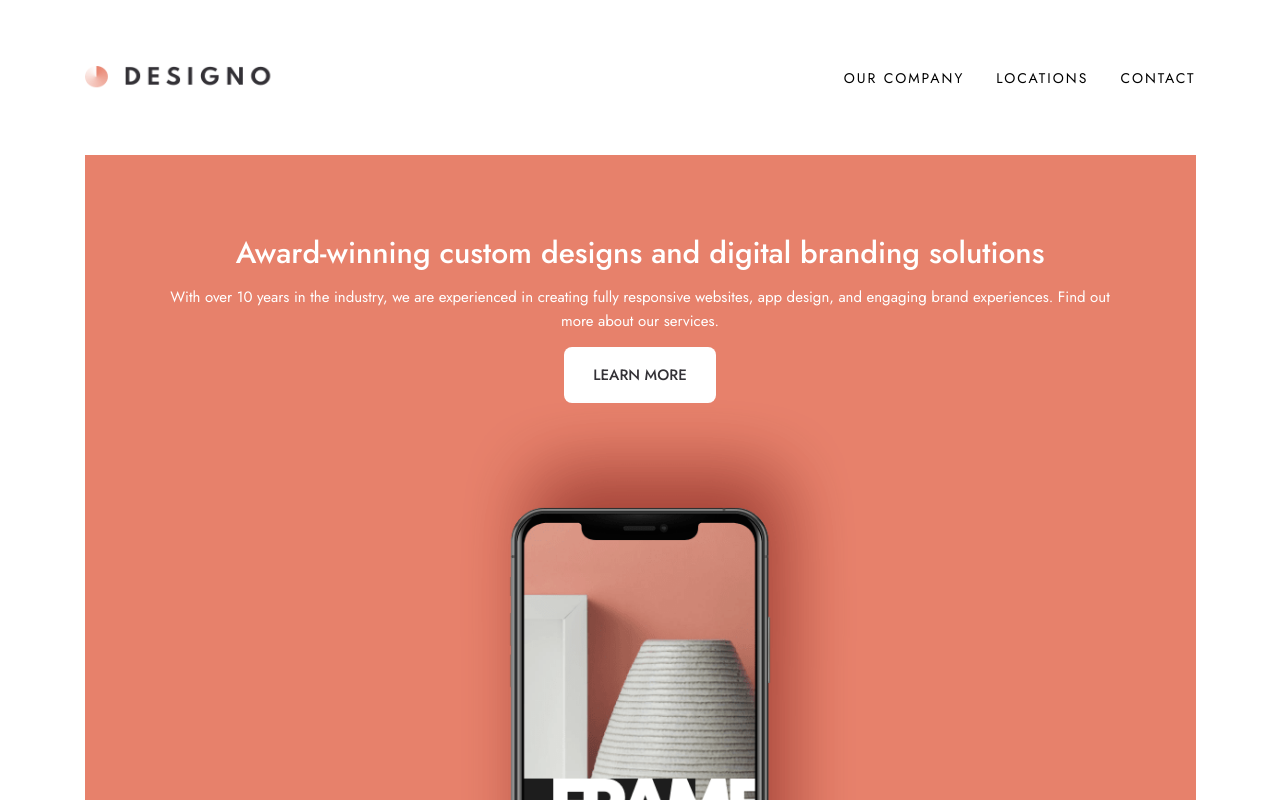
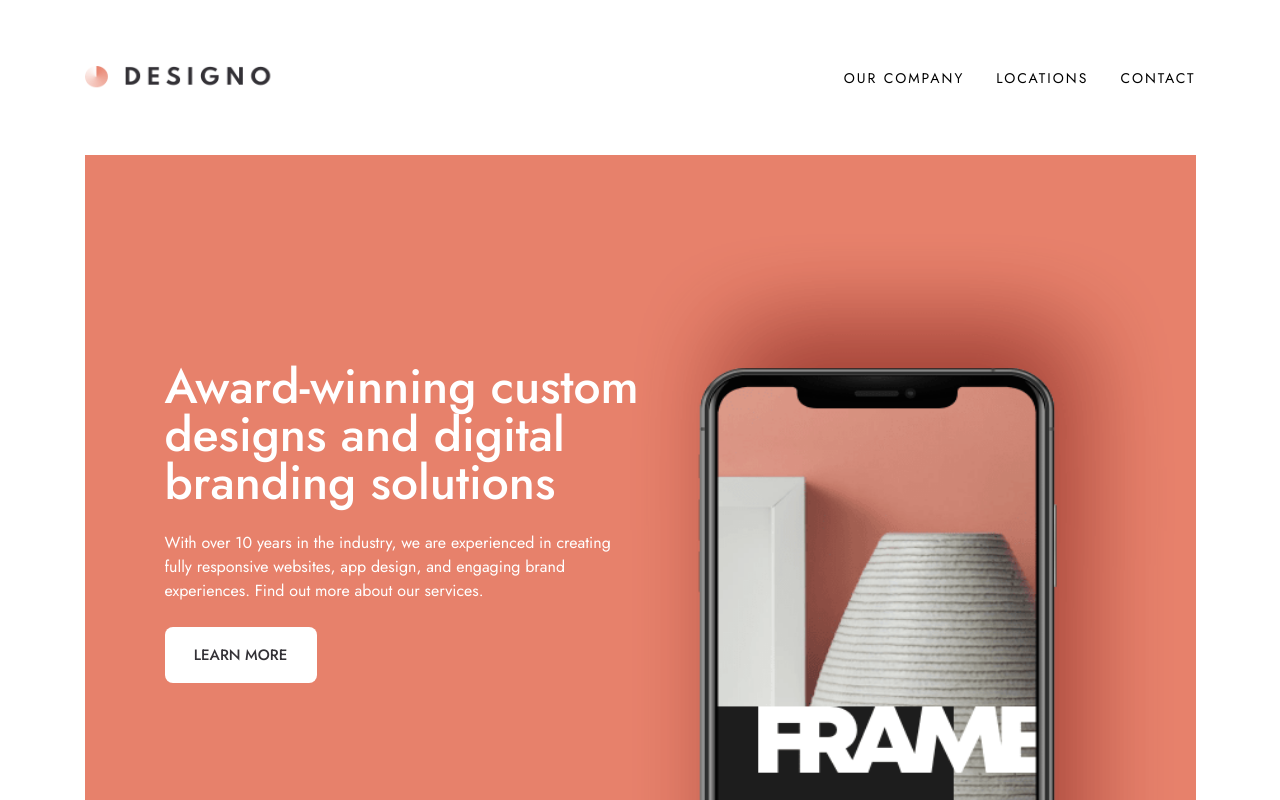
Before and after one commit to SebastienStordeur/Designo, a Next.js app: page / in a window 1280 px wide. Shown: the top 800 px of the page. Built offline with nearby package versions, Linux system fonts and the light colour scheme.

Commit message:
main subheader fix, contact form textarea bug fixed

```diff
--- a/components/Forms/ContactForm.jsx
+++ b/components/Forms/ContactForm.jsx
@@ -81,7 +81,9 @@ const ContactForm = () => {
           value={enteredPhone}
         />
       </div>
-      <div>{/* <Textarea /> */}</div>
+      <div>
+        <Textarea />
+      </div>
       <div className="w-full text-center md:text-right">
         <Button className="bg-white text-dark-grey mt-10 md:mr-[4.44%]">
           Submit
--- a/components/SubHeader/ContactHeader.jsx
+++ b/components/SubHeader/ContactHeader.jsx
@@ -3,7 +3,7 @@ import ContactForm from "../Forms/ContactForm";
 
 const ContactHeader = () => {
   return (
-    <section className="w-full mx-auto bg-peach px-6 py-[72px] text-center md:w-11/12 md:rounded-2xl lg:flex lg:px-24">
+    <section className="w-full mx-auto max-w-[1110px] bg-peach px-6 py-[72px] text-center md:w-11/12 md:rounded-2xl lg:flex lg:px-24">
       <div className="w-11/12 text-center mx-auto md:text-left lg:w-2/4 lg:mr-24">
         <h1 className="font-medium text-[32px] text-white">Contact Us</h1>
         <p className="text-white text-[15px] w-full mt-6 mb-12">
--- a/components/SubHeader/SubHeader.jsx
+++ b/components/SubHeader/SubHeader.jsx
@@ -4,20 +4,24 @@ import Button from "../UI/Button";
 
 const SubHeader = () => {
   return (
-    <section className="overflow-hidden px-6 pt-20 bg-peach text-center h-[843px] md:px-20 md:w-11/12 md:mx-auto lg:max-w-[1111px]">
-      <h1 className="text-white text-3xl leading-9 text-center font-medium">
-        Award-winning custom designs and digital branding solutions
-      </h1>
-      <p className="my-3.5 text-center text-white leading-6 text-[15px]">
-        With over 10 years in the industry, we are experienced in creating fully
-        responsive websites, app design, and engaging brand experiences. Find
-        out more about our services.
-      </p>
-      <Button className="bg-white text-dark-grey">Learn More</Button>
-      <div className="relative w-72 mx-auto h-[432px] scale-[2] mt-40">
+    <section className="overflow-hidden px-6 pt-20 bg-peach h-[843px] md:px-20 md:w-11/12 md:mx-auto lg:max-w-[1111px] lg:flex">
+      <div className="text-center text-white lg:text-left lg:mt-32 lg:w-2/4">
+        <h1 className="text-3xl md:text-5xl leading-9 font-medium">
+          Award-winning custom designs and digital branding solutions
+        </h1>
+        <p className="my-3.5 md:my-5 lg:my-6 leading-6 text-[15px] md:text-base md:mx-18">
+          With over 10 years in the industry, we are experienced in creating
+          fully responsive websites, app design, and engaging brand experiences.
+          Find out more about our services.
+        </p>
+        <Button className="bg-white text-dark-grey hover:bg-light-peach hover:text-white">
+          Learn More
+        </Button>
+      </div>
+      <div className="relative w-72 mx-auto h-[432px] scale-[2] mt-40 lg:scale-[2.5] lg:w-2/6 lg:mt-64">
         <Image
           src="/assets/home/desktop/image-hero-phone.png"
-          alt=""
+          alt="Phone Image"
           layout="fill"
           priority={true}
         />
--- a/components/UI/Button.jsx
+++ b/components/UI/Button.jsx
@@ -3,7 +3,7 @@ import React from "react";
 const Button = (props) => {
   return (
     <button
-      className={`w-[152px] h-14 m-auto rounded-lg uppercase px-6 font-medium text-[15px] ${
+      className={`w-[152px] h-14 m-auto rounded-lg uppercase px-6 font-medium text-[15px] cursor-pointer ${
         props.className || ""
       }`}
       aria-label={props.label}
--- a/components/UI/Textarea.jsx
+++ b/components/UI/Textarea.jsx
@@ -2,9 +2,10 @@ import React from "react";
 
 const Textarea = () => {
   return (
-    <React.Fragment>
-      <Textarea className="w-11/12 h-20 mx-auto pl-3.5 bg-peach text-white border-b-[1px] border-white placeholder:text-white placeholder:opacity-50" />
-    </React.Fragment>
+    <textarea
+      className="w-11/12 h-20 mx-auto pl-3.5 bg-peach text-white border-b-[1px] border-white placeholder:text-white placeholder:opacity-50 resize-none"
+      placeholder="Your Message"
+    />
   );
 };
 
```
